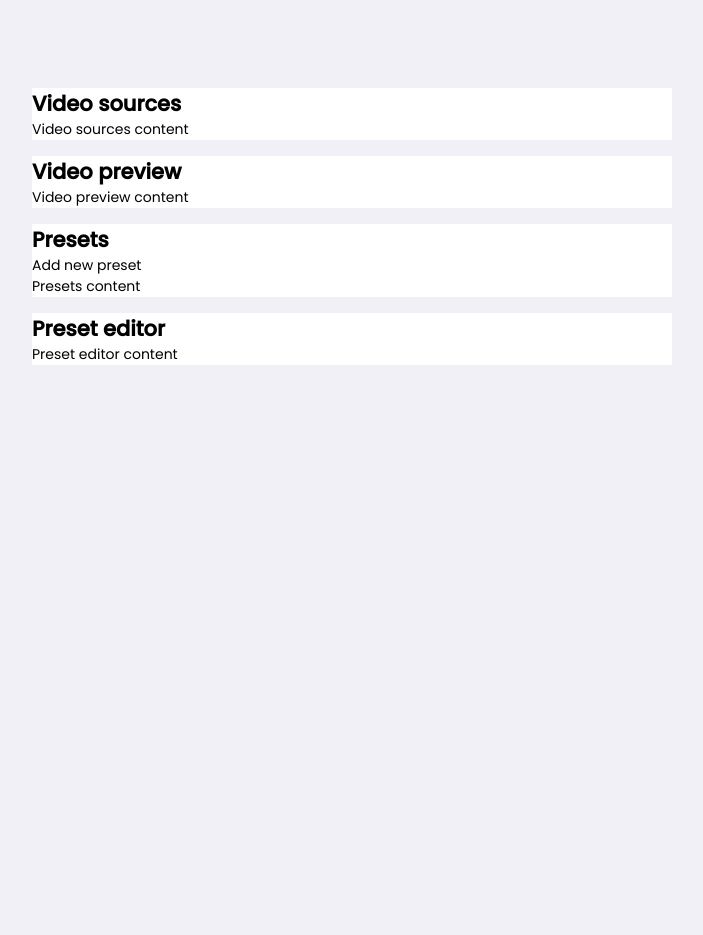
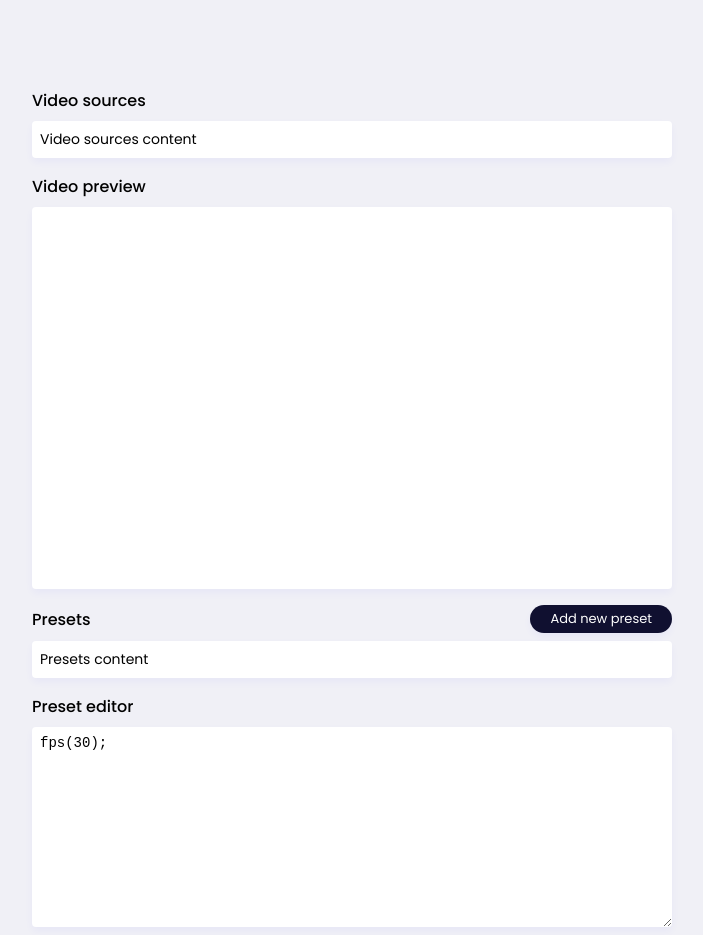
Before and after one commit to jakubmaniak/video-effects, a React (Create React App) app: page / in a window 1280 px wide. Shown: the whole page, without its empty margins (288-991 px from the left). Before the commit the page ends 800 px from the top, so only its background shows below. Built offline with nearby package versions, Linux system fonts and the light colour scheme.

Commit message:
Add button and container styles

```diff
--- a/src/App.css
+++ b/src/App.css
@@ -22,7 +22,55 @@ section.app-section {
   min-width: 320px;
   max-width: 640px;
   width: 100vw;
+}
+
+.app-section header {
+  display: flex;
+  align-items: center;
+  margin-bottom: 8px;
+}
+
+.app-section header h1 {
+  flex-grow: 1;
+  font-size: 16px;
+  font-weight: 500;
+}
+
+.app-section header button {
+  height: 28px;
+  padding: 0 20px;
+  background-color: #101030;
+  border-radius: 14px;
+  box-shadow: 0 4px 8px rgba(0,0,255,0.04);
+  color: #FFFFFF;
+  font-size: 13px;
+  cursor: pointer;
+  transition: background-color 0.2s;
+}
+
+.app-section header button:hover {
+  background-color: #202060;
+}
+
+.app-section__container {
+  padding: 8px;
   background-color: #FFFFFF;
+  border-radius: 4px;
+  box-shadow: 0 4px 8px rgba(0,0,255,0.04);
+}
+
+.preset-editor {
+  padding: 0;
+}
+
+.preset-editor__code {
+  display: block;
+  padding: 8px;
+  width: 100%;
+  min-height: 200px;
+  font-family: 'Roboto Mono', monospace;
+  font-size: 14px;
+  resize: vertical;
 }
 
 @media screen and (max-width: 656px) {
--- a/src/App.js
+++ b/src/App.js
@@ -17,7 +17,7 @@ function App() {
               <h1 className="app-section__title">Video preview</h1>
             </header>
             <div className="app-section__container">
-              Video preview content
+              <canvas width="640" height="360"></canvas>
             </div>
           </section>
       </div>
@@ -35,8 +35,8 @@ function App() {
           <header>
             <h1 className="app-section__title">Preset editor</h1>
           </header>
-          <div className="app-section__container">
-            Preset editor content
+          <div className="app-section__container preset-editor">
+            <textarea className="preset-editor__code" spellCheck="false">fps(30);</textarea>
           </div>
         </section>
       </div>
```
